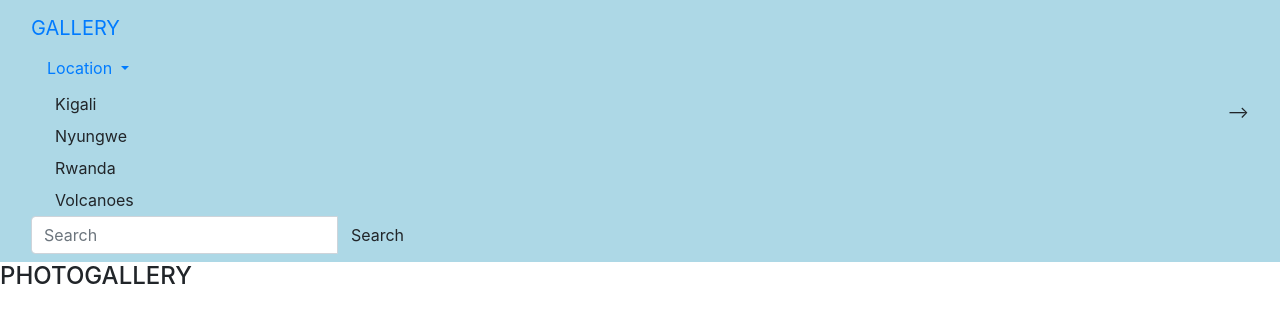
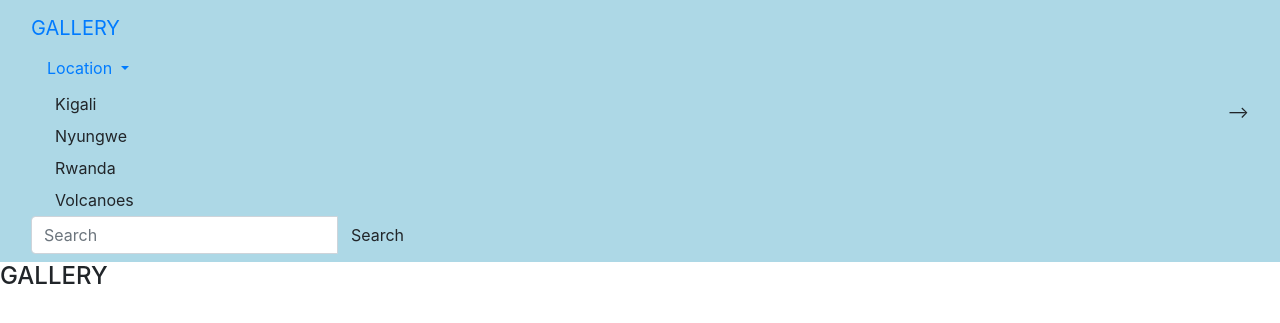
Before and after one commit to gwashh/gallery-app, a Django app: template galleries/templates/location.html in a window 1280 px wide. Shown: the top 323 px of the page. Run offline with Django 3.2, Linux system fonts and the light colour scheme; the template is opened without the code that fills it, so the values that code supplies are empty; some libraries are stand-ins or nearby versions.

Commit message:
changes on some text

```diff
--- a/galleries/templates/location.html
+++ b/galleries/templates/location.html
@@ -1,7 +1,7 @@
 {% extends 'all-photo/base.html' %}
 {% block content %}
 <body>
-<h4>PHOTOGALLERY</h4>
+<h4>GALLERY</h4>
 <!-- from bootstrap website -->
 <!-- <div class="row">
     <div class="col-4">
```
